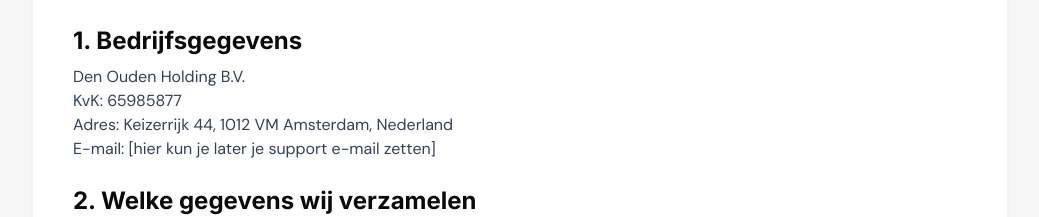
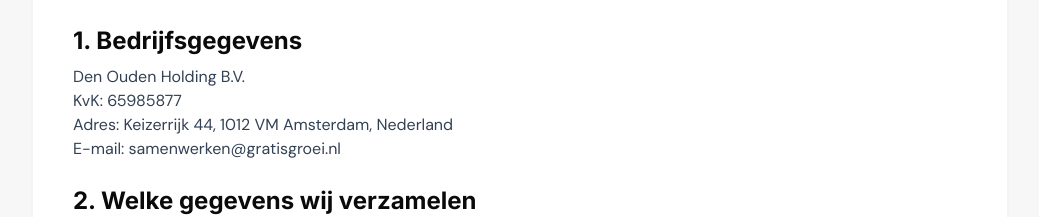
Before and after one commit to Roulyoung/groeigratis-site, a plain HTML site: page privacy.html in a window 1280 px wide. Shown: the part 325-542 px from the top of the page, without its empty margins (120-1159 px from the left). Drawn offline with nearby package versions, Linux system fonts and the light colour scheme.

Commit message:
Update privacy email address

```diff
--- a/privacy.html
+++ b/privacy.html
@@ -64,7 +64,7 @@
             Den Ouden Holding B.V.<br>
             KvK: 65985877<br>
             Adres: Keizerrijk 44, 1012 VM Amsterdam, Nederland<br>
-            E-mail: [hier kun je later je support e-mail zetten]
+            E-mail: samenwerken@gratisgroei.nl
           </p>
         </section>
 
```
